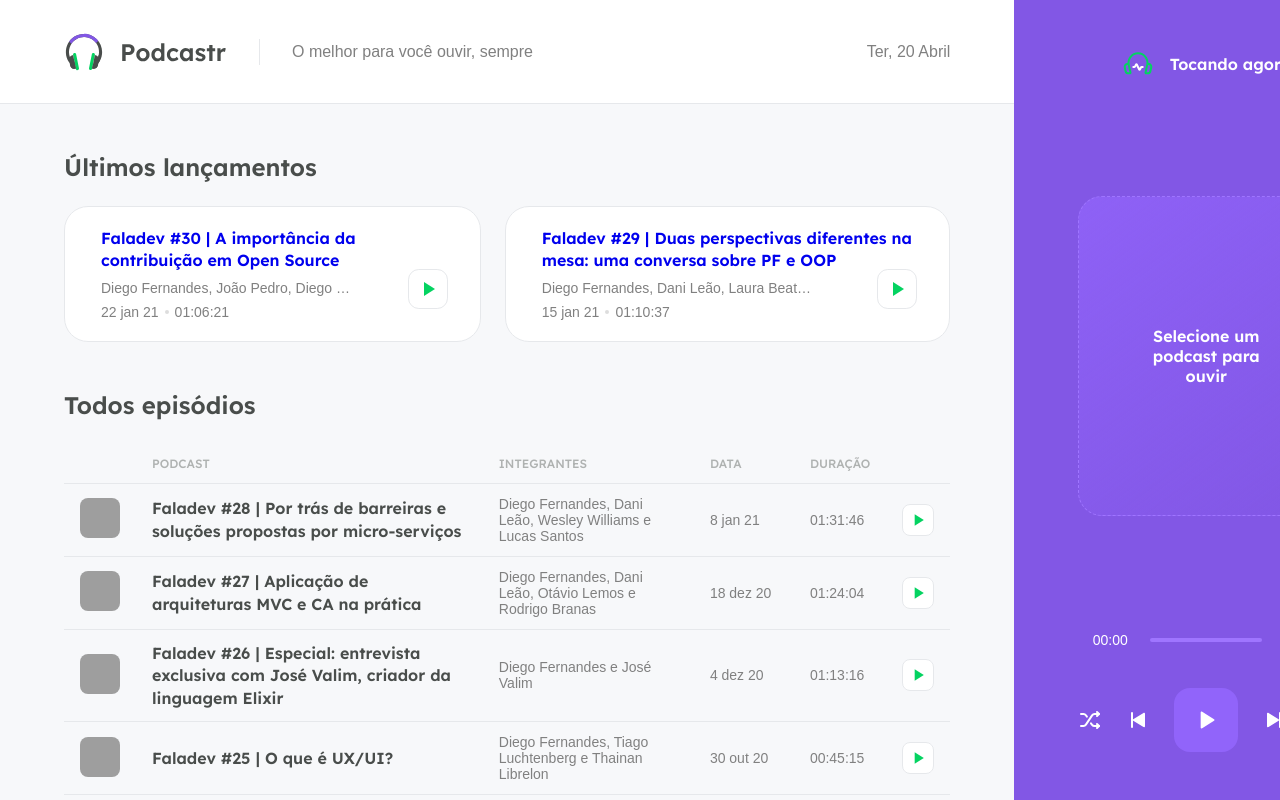
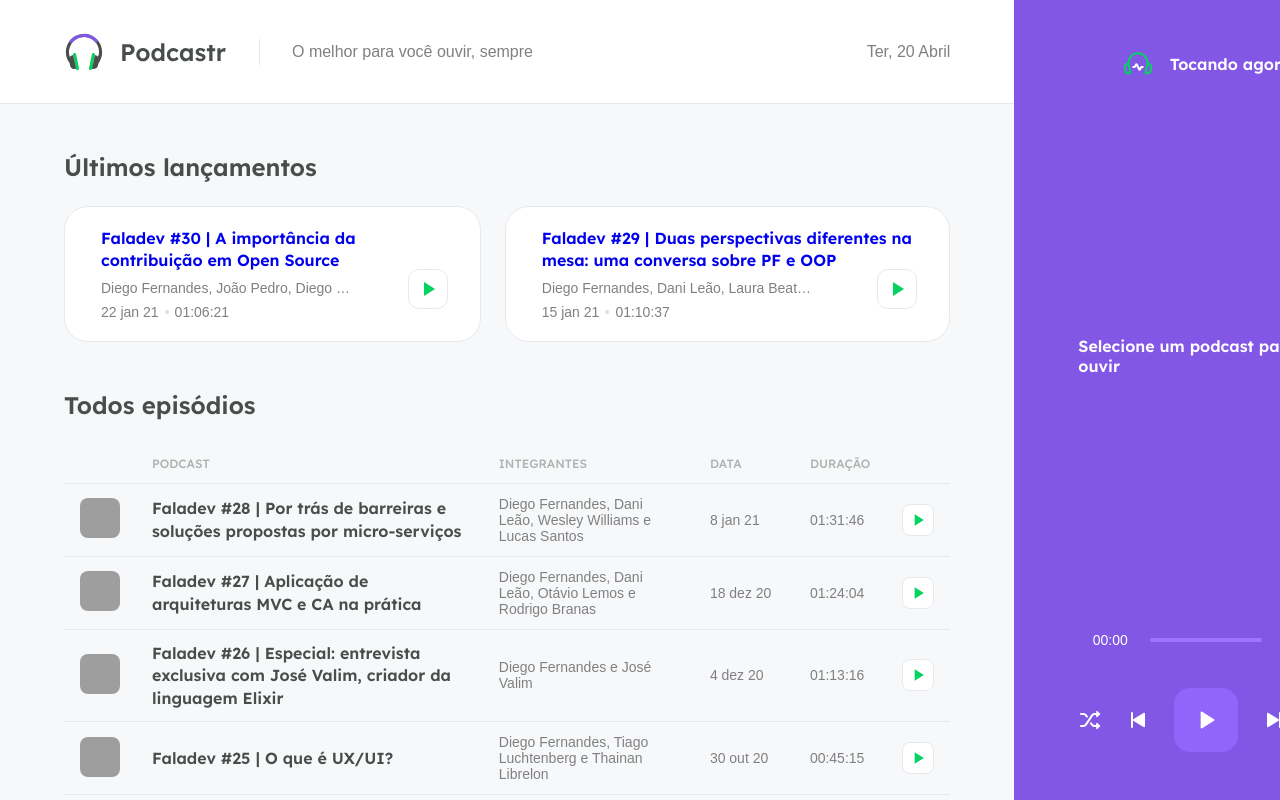
Before and after one commit to MateusJSouza/Podcastr, a Next.js app: page / in a window 1280 px wide. Shown: the top 800 px of the page. Built offline with nearby package versions, Linux system fonts and the light colour scheme; data requests are answered from the project's data file; grey boxes are pictures that could not be loaded.

Commit message:
✨ add: player functionality and styling

```diff
--- a/package.json
+++ b/package.json
@@ -12,6 +12,7 @@
     "axios": "^0.21.1",
     "date-fns": "^2.21.1",
     "next": "10.1.3",
+    "rc-slider": "^9.7.2",
     "react": "17.0.2",
     "react-dom": "17.0.2",
     "sass": "^1.32.11"
--- a/src/components/Player/index.tsx
+++ b/src/components/Player/index.tsx
@@ -1,6 +1,18 @@
+import Image from 'next/image';
+import { useContext } from 'react';
+import Slider from 'rc-slider';
+
+import 'rc-slider/assets/index.css';
+
+import { PlayerContext } from '../../contexts/PlayerContext';
+
 import styles from './styles.module.scss'
 
 export function Player() {
+  const { episodeList, currentEpisodeIndex } = useContext(PlayerContext)
+
+  const episode = episodeList[currentEpisodeIndex]
+
   return (
     <div className={styles.playerContainer}>
       <header>
@@ -8,17 +20,35 @@
         <strong>Tocando agora</strong>
       </header>
 
-      <div className={styles.emptyPlayer}>
-        <strong>
-          Selecione um podcast para ouvir
-        </strong>
-      </div>
+      { episode ? (
+        <div className={styles.currentEpisode}>
+          <Image
+            width={592}
+            height={592}
+            src={episode.thumbnail} objectFit="cover"
+          />
+          <strong>{episode.title}</strong>
+          <span>{episode.members}</span>
+        </div>
+      ) : (
+        <div className={!episode ? styles.empty : ''}>
+          <strong>Selecione um podcast para ouvir</strong>
+        </div>
+      ) }
 
       <footer className={styles.empty}>
         <div className={styles.progress}>
           <span>00:00</span>
           <div className={styles.slider}>
-            <div className={styles.emptySlider} />
+            { episode ? (
+              <Slider
+                trackStyle={{ backgroundColor: '#04d361'}}
+                railStyle={{ backgroundColor: '#9f75ff'}}
+                handleStyle={{ borderColor: '#04d361'}}
+              />
+            ) : (
+              <div className={styles.emptySlider} />
+            )}
           </div>
           <span>00:00</span>
         </div>
--- a/src/components/Player/styles.module.scss
+++ b/src/components/Player/styles.module.scss
@@ -29,6 +29,28 @@
     &:empty {
       opacity: 0.5;
     }
+  }
+}
+
+.currentEpisode {
+  text-align: center;
+
+  img {
+    border-radius: 1.5rem;
+  }
+
+  strong {
+    display: block;
+    margin-top: 2rem;
+    font: 600 1.25rem Lexend, sans-serif;
+    line-height: 1.75rem;
+  }
+
+  span {
+    display: block;
+    margin-top: 1rem;
+    opacity: 0.6;
+    line-height: 1.5rem;
   }
 }
 
--- /dev/null
+++ b/src/contexts/PlayerContext.ts
@@ -0,0 +1,17 @@
+import { createContext } from 'react'
+
+type Episode = {
+  title: string;
+  members: string;
+  thumbnail: string;
+  duration: number;
+  url: string;
+}
+
+type PlayerContextData = {
+  episodeList: Episode[];
+  currentEpisodeIndex: number;
+  play: (episode: Episode) => void;
+}
+
+export const PlayerContext = createContext({} as PlayerContextData);
--- a/src/pages/_app.tsx
+++ b/src/pages/_app.tsx
@@ -4,16 +4,29 @@
 import '../styles/global.scss'
 
 import styles from '../styles/app.module.scss'
+import { PlayerContext } from '../contexts/PlayerContext'
+import { useState } from 'react'
 
 function MyApp({ Component, pageProps }) {
+  const [episodeList, setEpisodeList] = useState([])
+  const [currentEpisodeIndex, setCurrentEpisodeIndex] = useState(0);
+
+  function play(episode) {
+    setEpisodeList([episode]);
+    setCurrentEpisodeIndex(0);
+  }
+
   return (
+    <PlayerContext.Provider
+      value={{ episodeList, currentEpisodeIndex, play }}>
       <div className={styles.wrapper}>
         <main>
           <Header />
-        <Component {...pageProps} />
+          <Component  {...pageProps} />
         </main>
         <Player />
       </div>
+    </PlayerContext.Provider>
   )
 }
 
--- a/src/pages/episodes/[slug].tsx
+++ b/src/pages/episodes/[slug].tsx
@@ -26,11 +26,6 @@
 }
 
 export default function Episode({ episode }: EpisodeProps) {
-  const router = useRouter();
-
-  if (router.isFallback) {
-    return <p>Carregando...</p>
-  }
 
   return (
     <div className={styles.episode}>
--- a/src/pages/index.tsx
+++ b/src/pages/index.tsx
@@ -1,15 +1,18 @@
 // SPA
 // SSR
 // SSG
+import { useContext } from 'react'
 import { GetStaticProps } from 'next'
 import Image from 'next/image'
 import Link from 'next/link'
 import { format, parseISO } from 'date-fns'
 import ptBR from 'date-fns/locale/pt-BR'
+
 import { api } from '../services/api'
 import { convertDurationToTimeString } from '../utils/convertDurationToTimeString'
 
 import styles from './home.module.scss'
+import { PlayerContext } from '../contexts/PlayerContext'
 
 // import { useEffect } from "react"
 
@@ -18,7 +21,7 @@
   title: string;
   thumbnail: string;
   members: string;
-  duration: string;
+  duration: number;
   durationAsString: string;
   url: string;
   publishedAt: string;
@@ -31,6 +34,7 @@
 }
 
 export default function Home({ latestEpisodes, allEpisodes }: HomeProps) {
+  const { play } = useContext(PlayerContext)
 
   // Utilizando o método de SPA
   // useEffect(() => {
@@ -67,7 +71,7 @@
                   <span>{episode.durationAsString}</span>
                 </div>
 
-                <button type="button">
+                <button type="button" onClick={ () => play(episode)}>
                   <img src="/play-green.svg" alt="Tocar episódio" />
                 </button>
               </li>
```
Also changed, not shown: 1 other file (tests, documents, lock files or other folders). Lines whose indentation alone changed are shown as unchanged.
